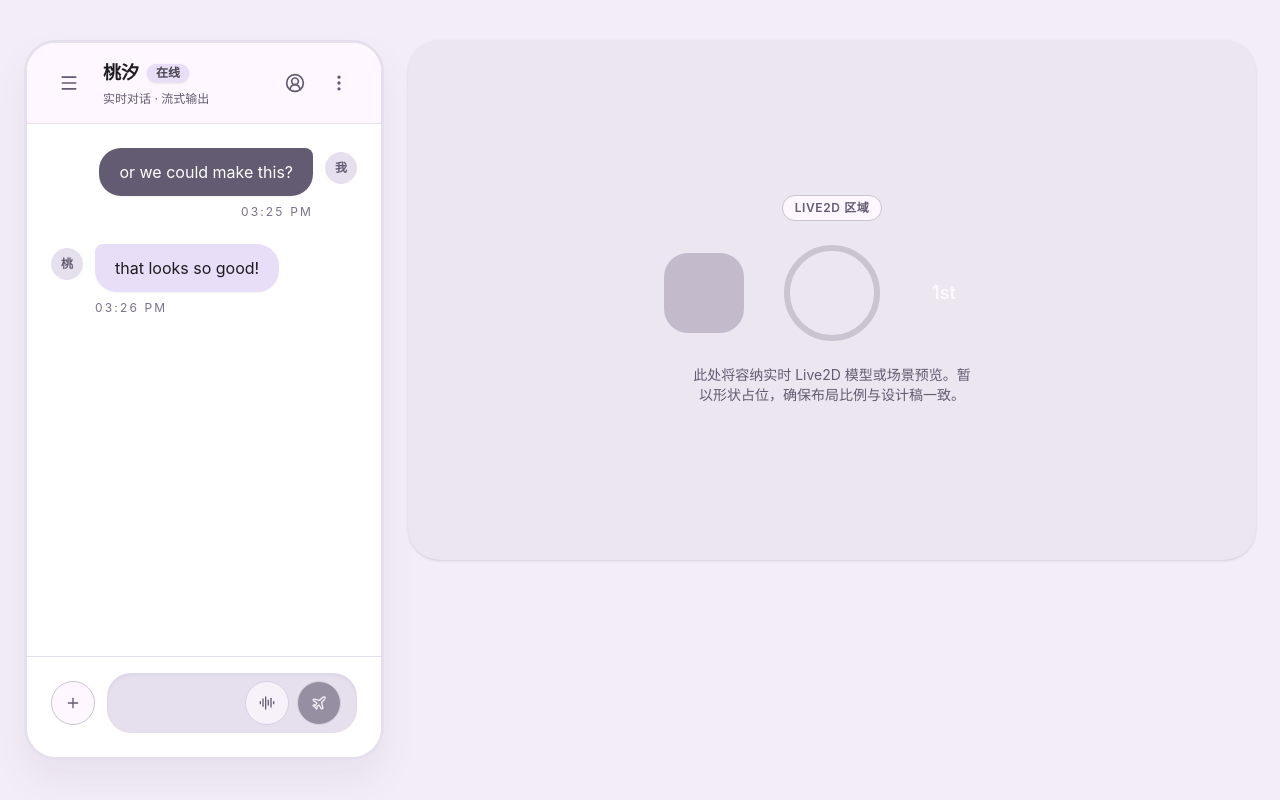
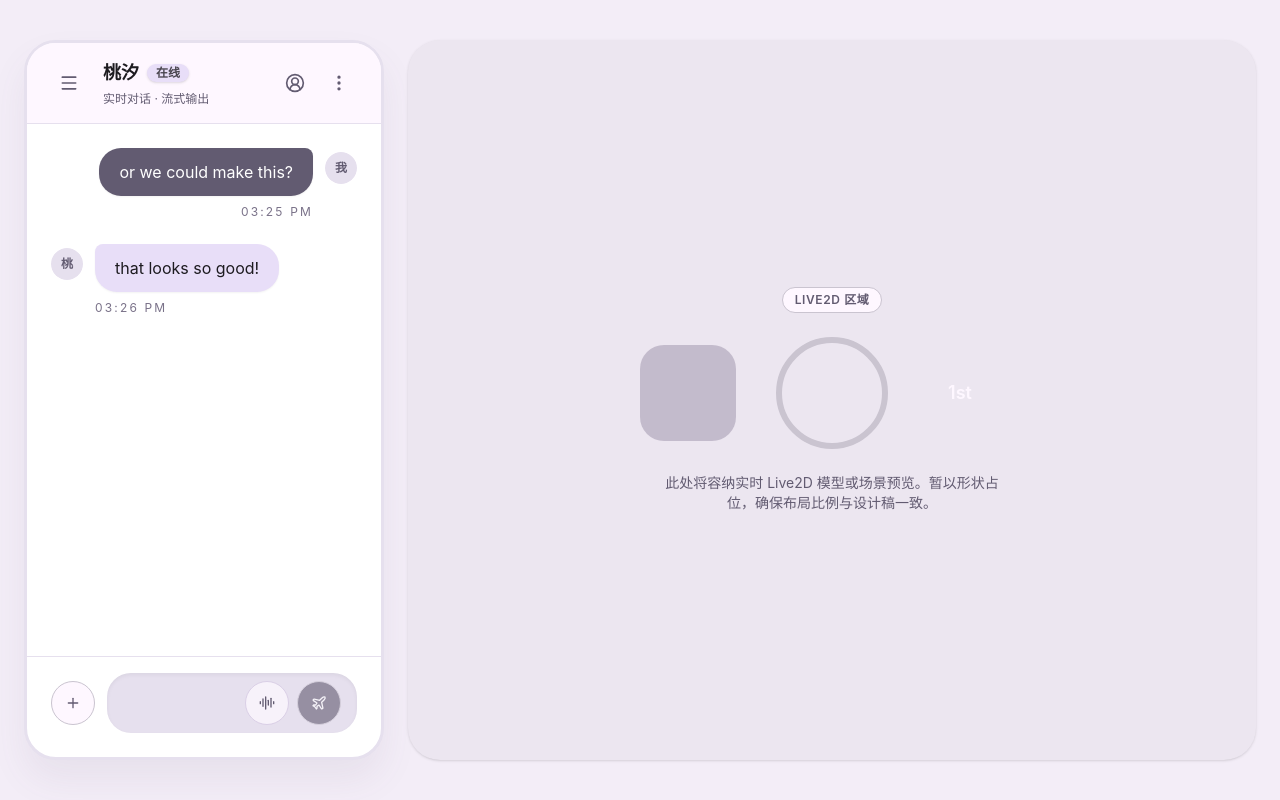
Before and after one commit to pixelsama/Free-Agent-Vtuber, a React (Vite) app in the folder frontend/: page / in a window 1280 px wide. Built offline with nearby package versions, Linux system fonts and the light colour scheme.

Commit message:
style: expand live2d placeholder layout

```diff
--- a/frontend/src/features/chat/components/live2d-placeholder.tsx
+++ b/frontend/src/features/chat/components/live2d-placeholder.tsx
@@ -1,24 +1,37 @@
+import { cn } from '@/lib/utils'
 import { Badge } from '@/components/ui/badge'
 import { Card } from '@/components/ui/card'
+
+interface Live2DPlaceholderProps {
+  readonly className?: string
+}
 
 /**
  * Placeholder for the future Live2D canvas, styled to mirror the Figma prototype.
  */
-export function Live2DPlaceholder() {
+export function Live2DPlaceholder({ className }: Live2DPlaceholderProps = {}) {
   return (
-    <Card className="flex min-h-[520px] items-center justify-center rounded-[32px] border-none bg-[#ECE6F0]">
-      <div className="flex flex-col items-center gap-6 text-center text-muted-foreground">
-        <Badge variant="outline" className="rounded-full border-[#CAC4D0] bg-[#FEF7FF] px-3 py-1 text-xs uppercase tracking-wider text-[#625B71]">
+    <Card
+      className={cn(
+        'flex h-full min-h-[560px] flex-col items-center justify-center rounded-[32px] border-none bg-[#ECE6F0] p-12',
+        className
+      )}
+    >
+      <div className="flex flex-1 flex-col items-center justify-center gap-6 text-center text-muted-foreground">
+        <Badge
+          variant="outline"
+          className="rounded-full border-[#CAC4D0] bg-[#FEF7FF] px-3 py-1 text-xs uppercase tracking-wider text-[#625B71]"
+        >
           Live2D 区域
         </Badge>
         <div className="grid grid-cols-3 items-center gap-6 text-[#B9B1C3]">
-          <div className="h-20 w-20 rounded-3xl bg-current opacity-80" />
-          <div className="h-24 w-24 rounded-full border-[6px] border-current/60" />
-          <div className="flex h-20 w-20 items-center justify-center rounded-full bg-current/60 text-lg font-semibold text-[#FEF7FF]">
+          <div className="h-24 w-24 rounded-3xl bg-current opacity-80" />
+          <div className="h-28 w-28 rounded-full border-[6px] border-current/60" />
+          <div className="flex h-24 w-24 items-center justify-center rounded-full bg-current/60 text-lg font-semibold text-[#FEF7FF]">
             1st
           </div>
         </div>
-        <p className="max-w-[280px] text-sm text-[#625B71]">
+        <p className="max-w-[340px] text-sm text-[#625B71]">
           此处将容纳实时 Live2D 模型或场景预览。暂以形状占位，确保布局比例与设计稿一致。
         </p>
       </div>
--- a/frontend/src/features/chat/pages/chat-home.tsx
+++ b/frontend/src/features/chat/pages/chat-home.tsx
@@ -7,8 +7,8 @@ export function ChatHomePage() {
       <div className="mx-auto w-full max-w-[360px] lg:mx-0">
         <ChatShell />
       </div>
-      <div className="flex-1">
-        <Live2DPlaceholder />
+      <div className="flex flex-1">
+        <Live2DPlaceholder className="flex-1" />
       </div>
     </section>
   )
```
